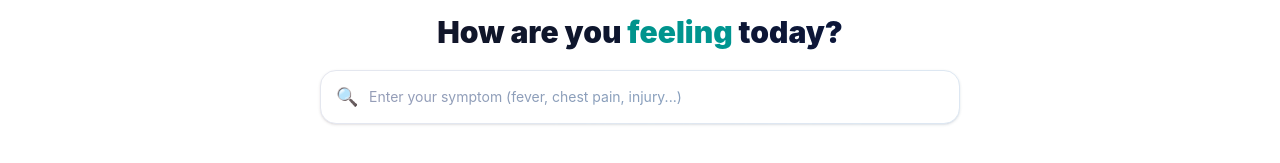
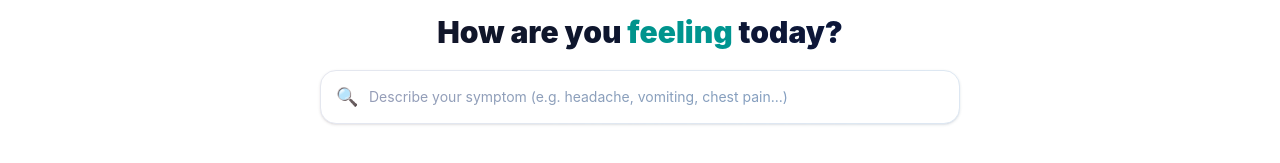
Before and after one commit to Coffee-0verflow/HealBuddy, a React (Vite) app in the folder frontend/: page / in a window 1280 px wide. Shown: the part 449-612 px from the top of the page. Built offline with nearby package versions, Linux system fonts and the light colour scheme.

Commit message:
feat: implement symptom search functionality with keyword matching

```diff
--- a/frontend/src/App.jsx
+++ b/frontend/src/App.jsx
@@ -91,19 +91,7 @@ function Dashboard({ onNavigate, onQuickSymptom }) {
         <h2 className="text-2xl md:text-3xl font-black text-slate-900 dark:text-slate-100 text-center mb-5">
           How are you <em className="text-teal-600 not-italic font-black italic">feeling</em> today?
         </h2>
-        <div className="relative">
-          <span className="absolute left-4 top-1/2 -translate-y-1/2 text-slate-400 text-lg">🔍</span>
-          <input
-            type="text"
-            placeholder="Enter your symptom (fever, chest pain, injury...)"
-            className="w-full pl-12 pr-4 py-4 bg-white dark:bg-slate-800 border border-slate-200 dark:border-slate-700 rounded-2xl text-sm text-slate-700 dark:text-slate-200 placeholder-slate-400 dark:placeholder-slate-500 focus:outline-none focus:ring-2 focus:ring-teal-500 focus:border-transparent shadow-sm"
-            onKeyDown={(e) => {
-              if (e.key === 'Enter' && e.target.value.trim()) {
-                onQuickSymptom(e.target.value.trim());
-              }
-            }}
-          />
-        </div>
+        <SymptomSearch onQuickSymptom={onQuickSymptom} />
       </section>
 
       {/* Feature Cards Grid */}
@@ -210,6 +198,123 @@ function Dashboard({ onNavigate, onQuickSymptom }) {
   );
 }
 
+// Exhaustive keyword → symptom ID map
+const SYMPTOM_KEYWORDS = {
+  fever:       ['fever','temperature','hot','burning up','chills','sweating','sweats','pyrexia','febrile','high temp','body heat','feverish'],
+  stomach:     ['stomach','nausea','vomit','vomiting','diarrhea','diarrhoea','loose motion','loose stool','abdominal','abdomen','belly','gut','indigestion','food poison','food poisoning','gastro','cramps','bloat','bloating','acidity','acid reflux','heartburn','ulcer','constipation','bowel'],
+  injury:      ['injury','wound','cut','bleed','bleeding','bruise','fracture','broken bone','sprain','burn','burns','scald','bite','animal bite','dog bite','snake bite','laceration','trauma','accident','fall','hit','hurt','pain in leg','pain in arm','swollen','swelling'],
+  breathing:   ['breath','breathing','breathless','shortness of breath','short of breath','can\'t breathe','cannot breathe','wheeze','wheezing','asthma','inhaler','suffocate','suffocation','choking','choke','respiratory','lung','lungs','cough','coughing','pneumonia','bronchitis','oxygen'],
+  chest_pain:  ['chest','chest pain','heart','heart attack','cardiac','palpitation','palpitations','tight chest','pressure in chest','angina','left arm pain','jaw pain','heart burn'],
+  dehydration: ['dehydrat','thirst','thirsty','dry mouth','dizzy','dizziness','lightheaded','light headed','faint','fainting','weak','weakness','fatigue','tired','exhausted','no energy','lethargic','lethargy','headache','head ache','migraine','head pain','sunstroke','heat stroke','heat exhaustion'],
+  allergy:     ['allerg','allergic','rash','hives','itch','itching','itchy','swollen face','swollen lips','anaphylaxis','anaphylactic','reaction','skin reaction','sting','bee sting','wasp','sneezing','runny nose','hay fever','urticaria'],
+  womens_health: ['period','periods','menstrual','menstruation','cramp','cramps','pregnancy','pregnant','miscarriage','vaginal','discharge','breast','ovary','ovarian','pcos','endometriosis','uti','urinary tract','pelvic','pelvic pain','labour','labor','contractions'],
+  child_health:  ['child','children','baby','infant','toddler','kid','kids','newborn','pediatric','paediatric','vaccination','vaccine','growth','teething','diaper','nappy','colic','jaundice in baby','febrile seizure'],
+  senior_emergency: ['senior','elderly','old age','aged','grandparent','stroke','paralysis','memory loss','dementia','alzheimer','fall elderly','hip fracture','confusion','disoriented','unconscious','unresponsive','seizure','epilepsy'],
+};
+
+function matchSymptom(text) {
+  const lower = text.toLowerCase().trim();
+  if (!lower) return null;
+  // Score each symptom by how many keywords match
+  let best = null, bestScore = 0;
+  for (const [id, keywords] of Object.entries(SYMPTOM_KEYWORDS)) {
+    let score = 0;
+    for (const kw of keywords) {
+      if (lower === kw) { score += 10; break; }         // exact match
+      if (lower.startsWith(kw) || kw.startsWith(lower)) score += 5;
+      if (lower.includes(kw) || kw.includes(lower)) score += 2;
+    }
+    if (score > bestScore) { bestScore = score; best = id; }
+  }
+  return bestScore >= 2 ? best : null; // null = no confident match
+}
+
+function SymptomSearch({ onQuickSymptom }) {
+  const [query, setQuery] = useState('');
+  const [suggestions, setSuggestions] = useState([]);
+  const [noMatch, setNoMatch] = useState(false);
+
+  const getSuggestions = (text) => {
+    const lower = text.toLowerCase().trim();
+    if (!lower) return [];
+    return ALL_SYMPTOMS.filter(s =>
+      SYMPTOM_KEYWORDS[s.id].some(kw => kw.includes(lower) || lower.includes(kw))
+    ).slice(0, 5);
+  };
+
+  const handleChange = (e) => {
+    const val = e.target.value;
+    setQuery(val);
+    setNoMatch(false);
+    setSuggestions(val.trim() ? getSuggestions(val) : []);
+  };
+
+  const handleSubmit = () => {
+    const matched = matchSymptom(query);
+    if (matched) {
+      setSuggestions([]);
+      setNoMatch(false);
+      onQuickSymptom(matched);
+    } else {
+      setNoMatch(true);
+    }
+  };
+
+  const handlePick = (id) => {
+    setQuery('');
+    setSuggestions([]);
+    setNoMatch(false);
+    onQuickSymptom(id);
+  };
+
+  return (
+    <div className="relative">
+      <div className="relative">
+        <span className="absolute left-4 top-1/2 -translate-y-1/2 text-slate-400 text-lg">🔍</span>
+        <input
+          type="text"
+          value={query}
+          onChange={handleChange}
+          onKeyDown={(e) => { if (e.key === 'Enter' && query.trim()) handleSubmit(); }}
+          placeholder="Describe your symptom (e.g. headache, vomiting, chest pain...)"
+          className="w-full pl-12 pr-24 py-4 bg-white dark:bg-slate-800 border border-slate-200 dark:border-slate-700 rounded-2xl text-sm text-slate-700 dark:text-slate-200 placeholder-slate-400 dark:placeholder-slate-500 focus:outline-none focus:ring-2 focus:ring-teal-500 focus:border-transparent shadow-sm"
+        />
+        {query.trim() && (
+          <button
+            onClick={handleSubmit}
+            className="absolute right-3 top-1/2 -translate-y-1/2 bg-teal-600 hover:bg-teal-700 text-white text-xs font-bold px-3 py-1.5 rounded-xl transition-colors"
+          >
+            Search
+          </button>
+        )}
+      </div>
+
+      {/* Live suggestions */}
+      {suggestions.length > 0 && (
+        <div className="absolute top-full left-0 right-0 mt-1 bg-white dark:bg-slate-800 border border-slate-200 dark:border-slate-700 rounded-2xl shadow-xl z-50 overflow-hidden">
+          {suggestions.map(s => (
+            <button
+              key={s.id}
+              onClick={() => handlePick(s.id)}
+              className="w-full flex items-center gap-3 px-4 py-3 hover:bg-teal-50 dark:hover:bg-teal-900/20 text-left transition-colors border-b border-slate-50 dark:border-slate-700/50 last:border-0"
+            >
+              <span className="text-xl">{s.icon}</span>
+              <span className="text-sm font-semibold text-slate-700 dark:text-slate-200">{s.label}</span>
+            </button>
+          ))}
+        </div>
+      )}
+
+      {/* No match feedback */}
+      {noMatch && (
+        <div className="mt-3 p-3 bg-amber-50 dark:bg-amber-900/20 border border-amber-200 dark:border-amber-800/50 rounded-xl text-xs text-amber-800 dark:text-amber-300 font-semibold">
+          ⚠️ Couldn't identify that symptom. Please pick from the categories below.
+        </div>
+      )}
+    </div>
+  );
+}
+
 const ALL_SYMPTOMS = [
   { id: 'fever',          label: 'Fever',                   icon: '🌡️', color: 'bg-orange-50 dark:bg-orange-900/20 border-orange-200 dark:border-orange-800/50 text-orange-700 dark:text-orange-400' },
   { id: 'stomach',        label: 'Stomach Issue',           icon: '🤢', color: 'bg-yellow-50 dark:bg-yellow-900/20 border-yellow-200 dark:border-yellow-800/50 text-yellow-700 dark:text-yellow-400' },
@@ -262,22 +367,22 @@ export default function App() {
     setScreen('guidance');
   };
 
-  const handleQuickSymptom = (symptomText) => {
-    const lower = symptomText.toLowerCase();
-    const match = ALL_SYMPTOMS.find(s =>
-      lower.includes(s.label.toLowerCase()) ||
-      lower.includes(s.id.replace('_', ' '))
-    );
-    const id = match?.id ||
-      (lower.includes('chest') ? 'chest_pain' :
-       lower.includes('breath') ? 'breathing' :
-       lower.includes('stomach') || lower.includes('vomit') || lower.includes('poison') ? 'stomach' :
-       lower.includes('injur') || lower.includes('bleed') || lower.includes('burn') || lower.includes('fracture') || lower.includes('wound') ? 'injury' :
-       lower.includes('allerg') ? 'allergy' :
-       lower.includes('dizz') || lower.includes('dehydr') ? 'dehydration' :
-       'fever');
-    setSymptomId(id);
-    setScreen('input');
+  const handleQuickSymptom = (input) => {
+    // Accept direct symptom ID (from SymptomSearch/picker) or free text
+    const isDirectId = ALL_SYMPTOMS.some(s => s.id === input);
+    if (isDirectId) {
+      setSymptomId(input);
+      setScreen('input');
+      return;
+    }
+    const matched = matchSymptom(input);
+    if (matched) {
+      setSymptomId(matched);
+      setScreen('input');
+    } else {
+      // No confident match — send to picker so user can choose
+      setScreen('pick');
+    }
   };
 
   const activeTab = screen === 'dashboard' ? 'dashboard' : screen === 'map' ? 'hospitals' : screen === 'pharmacy' ? 'pharmacy' : screen === 'firstaid' ? 'firstaid' : screen === 'language' ? 'language' : 'guidance';
```
